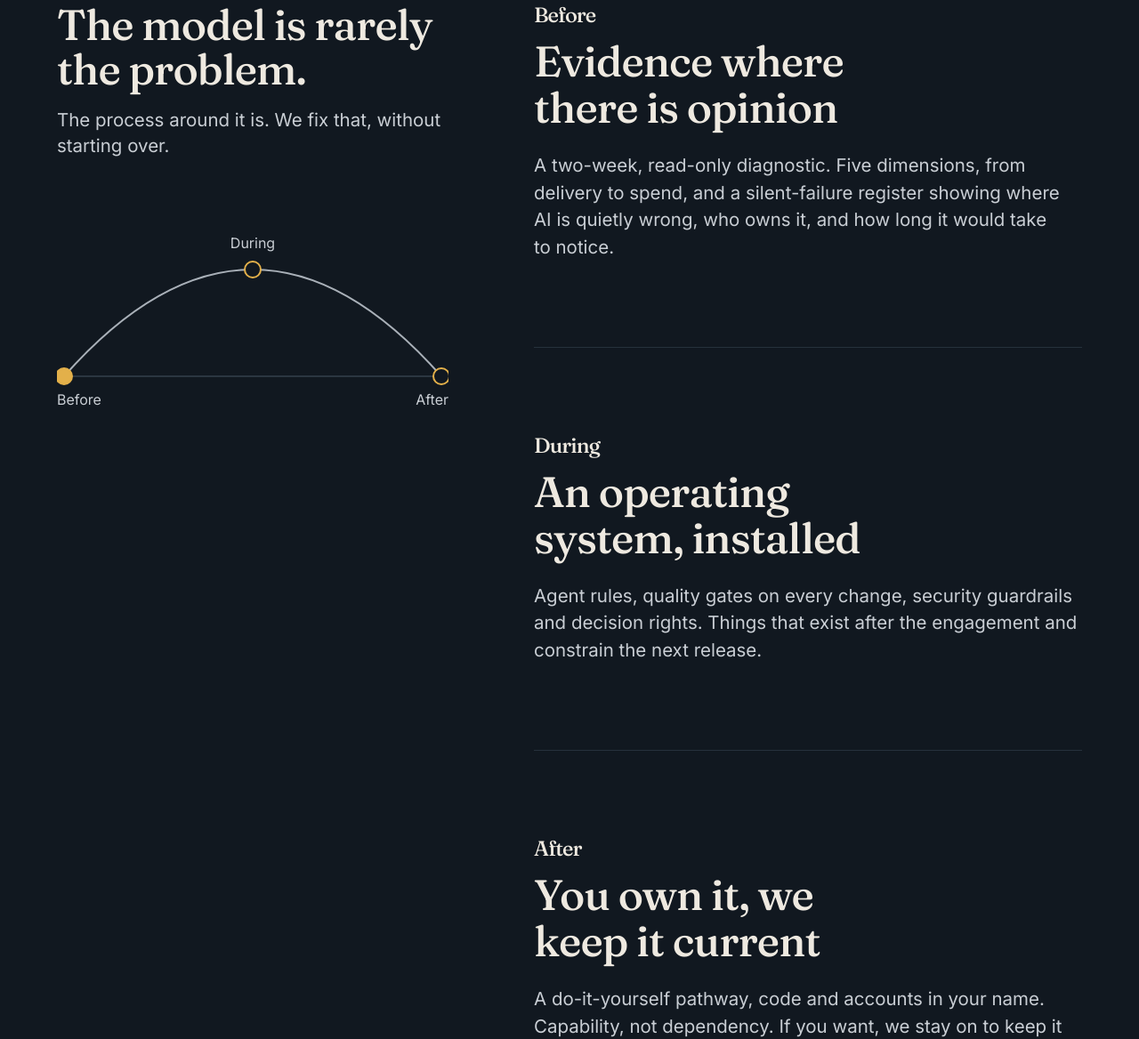
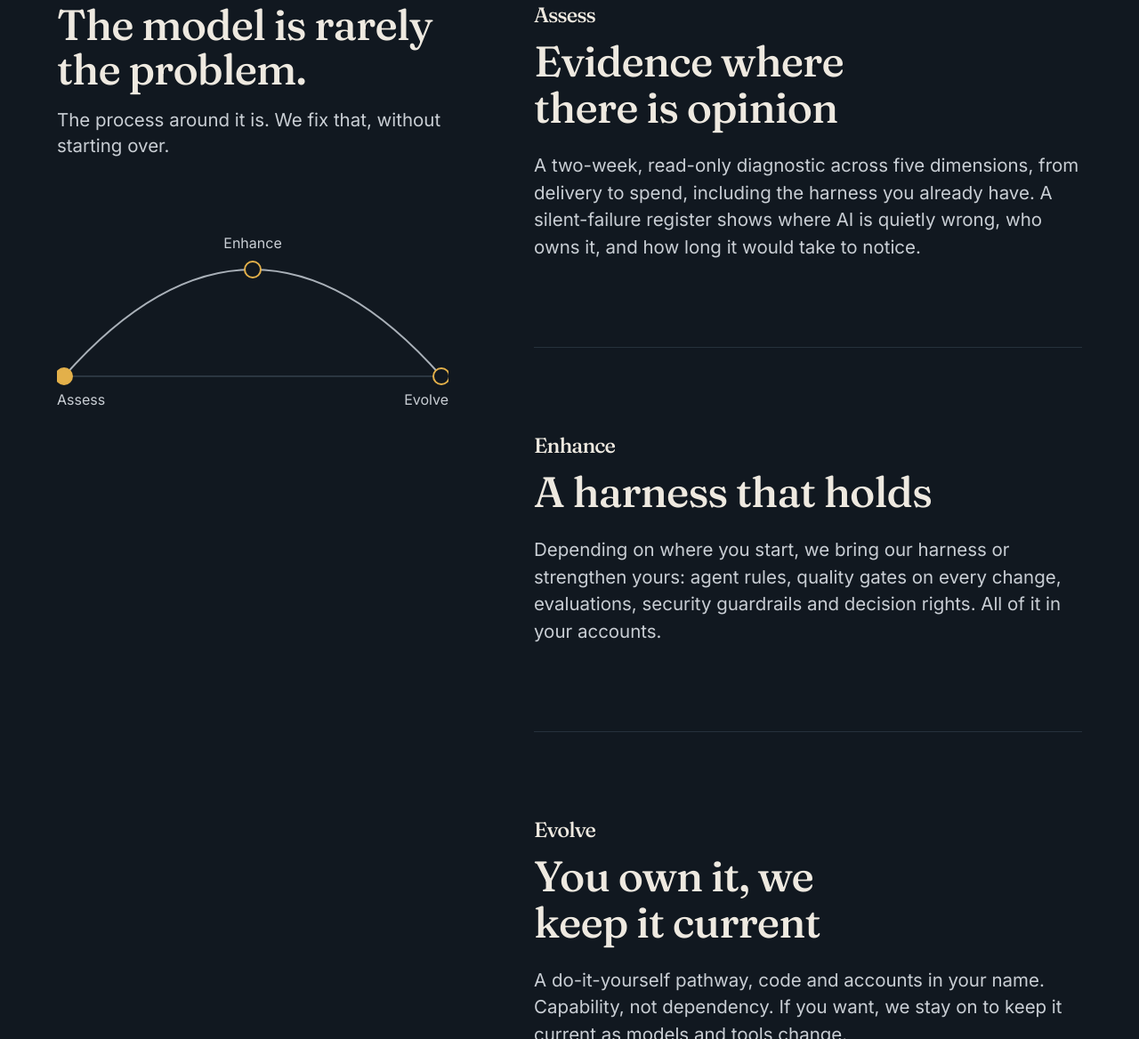
Before and after one commit to donpulpo/passarella, an Eleventy site: page src/index.njk in a window 1280 px wide. Shown: the part 968-2136 px from the top of the page at 89% size. Built offline with nearby package versions, Linux system fonts and the light colour scheme; Eleventy itself is replaced by a stand-in of ours; files that its build step writes are made by us from their sources.

Commit message:
Name the crossing Assess, Enhance, Evolve, and map the harness
The arc's stages say what happens, not when. The diagnostic reads the
harness a client already has and adds a harness map deliverable;
Enhance brings our harness or strengthens theirs.

Co-Authored-By: Claude Opus 5.5 <noreply@anthropic.com>

```diff
--- a/src/diagnostic.njk
+++ b/src/diagnostic.njk
@@ -65,16 +65,17 @@ close: {"title": "AI can fail invisibly for months. The diagnostic finds where."
 <li><h3>Product</h3><p>Are we building the right thing, and do pilots become products?</p><p class="small">We read: the roadmap against what shipped, feature usage and the list of pilots.</p></li>
 <li><h3>People</h3><p>Is it lifting the whole team, or a few?</p><p class="small">We read: who uses what, how much senior time goes to review, and whether rules are shared or personal.</p></li>
 <li><h3>Economics</h3><p>Does the spend match the outcomes?</p><p class="small">We read: seat and token spend, cost per change shipped, and hires avoided.</p></li>
-<li><h3>Control</h3><p>Is it safe, and will it hold?</p><p class="small">We read: what agents may do, who owns each workflow, and how a wrong output would surface.</p></li>
+<li><h3>Control</h3><p>Is it safe, and will it hold?</p><p class="small">We read: your harness (the rules, permissions, checks and evaluations around your agents), who owns each workflow, and how a wrong output would surface.</p></li>
 </ol>
 </div>
 </section>
 
 <section class="sec band" aria-labelledby="get-title">
 <div class="container">
-<div class="head"><h2 id="get-title">Three written deliverables</h2></div>
+<div class="head"><h2 id="get-title">Four written deliverables</h2></div>
 <ul class="rows">
 <li><div class="row row--pair"><h3 class="row__title">The evidence read</h3><span class="row__line">What we found in each of the five dimensions, with the evidence behind it.</span></div></li>
+<li><div class="row row--pair"><h3 class="row__title">The harness map</h3><span class="row__line">What exists today around your agents, where it lives and who owns it, and whether to strengthen it or replace it.</span></div></li>
 <li><div class="row row--pair"><h3 class="row__title">What will kill this roadmap</h3><span class="row__line">The two or three cultural forces most likely to stall your plans, named plainly.</span></div></li>
 <li><div class="row row--pair"><h3 class="row__title">The silent-failure register</h3><span class="row__line">One table per live AI surface: what it does, who owns it, how a wrong output would surface, how long detection takes and what it costs.</span></div></li>
 </ul>
--- a/src/index.njk
+++ b/src/index.njk
@@ -36,19 +36,19 @@ scripts: ["slots", "stages"]
 <div class="stack__pane">
 <h2 id="crossing-title">The model is rarely the problem.</h2>
 <p class="lead">The process around it is. We fix that, without starting over.</p>
-<svg class="arc" viewBox="0 0 440 220" role="img" aria-label="The crossing, from before, through during, to after">
+<svg class="arc" viewBox="0 0 440 220" role="img" aria-label="The crossing: assess, enhance, evolve">
 <path class="arc__deck" d="M8 180 L432 180" fill="none" stroke-width="1.5"></path>
 <path class="arc__line" d="M8 180 Q220 -60 432 180" fill="none" stroke-width="2"></path>
 <circle class="arc__pt" data-stage="0" cx="8" cy="180" r="9" stroke-width="2"></circle>
 <circle class="arc__pt" data-stage="1" cx="220" cy="60" r="9" stroke-width="2"></circle>
 <circle class="arc__pt" data-stage="2" cx="432" cy="180" r="9" stroke-width="2"></circle>
-<text x="0" y="212">Before</text><text x="220" y="36" text-anchor="middle">During</text><text x="440" y="212" text-anchor="end">After</text>
+<text x="0" y="212">Assess</text><text x="220" y="36" text-anchor="middle">Enhance</text><text x="440" y="212" text-anchor="end">Evolve</text>
 </svg>
 </div>
 <ol class="panels">
-<li data-stage="0"><h3><span class="stage">Before</span>Evidence where there is opinion</h3><p>A two-week, read-only diagnostic. Five dimensions, from delivery to spend, and a silent-failure register showing where AI is quietly wrong, who owns it, and how long it would take to notice.</p></li>
-<li data-stage="1"><h3><span class="stage">During</span>An operating system, installed</h3><p>Agent rules, quality gates on every change, security guardrails and decision rights. Things that exist after the engagement and constrain the next release.</p></li>
-<li data-stage="2"><h3><span class="stage">After</span>You own it, we keep it current</h3><p>A do-it-yourself pathway, code and accounts in your name. Capability, not dependency. If you want, we stay on to keep it current as models and tools change.</p></li>
+<li data-stage="0"><h3><span class="stage">Assess</span>Evidence where there is opinion</h3><p>A two-week, read-only diagnostic across five dimensions, from delivery to spend, including the harness you already have. A silent-failure register shows where AI is quietly wrong, who owns it, and how long it would take to notice.</p></li>
+<li data-stage="1"><h3><span class="stage">Enhance</span>A harness that holds</h3><p>Depending on where you start, we bring our harness or strengthen yours: agent rules, quality gates on every change, evaluations, security guardrails and decision rights. All of it in your accounts.</p></li>
+<li data-stage="2"><h3><span class="stage">Evolve</span>You own it, we keep it current</h3><p>A do-it-yourself pathway, code and accounts in your name. Capability, not dependency. If you want, we stay on to keep it current as models and tools change.</p></li>
 </ol>
 </div>
 </section>
```
